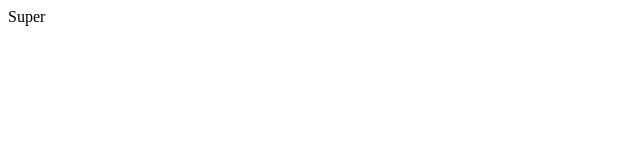
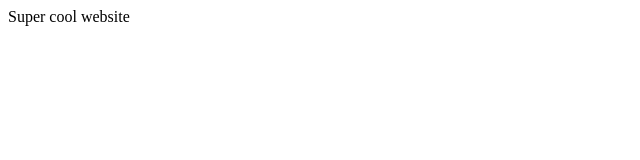
Before and after one commit to binarysafari/Me, a plain HTML site: page index.htm in a window 1280 px wide. Shown: the full height of the page, 0-640 px from the left. Drawn offline with Linux system fonts and the light colour scheme.

```diff
--- a/index.htm
+++ b/index.htm
@@ -1,3 +1,3 @@
 <html>
-	<body>Super</body>
+	<body>Super cool website</body>
 </html>
```
